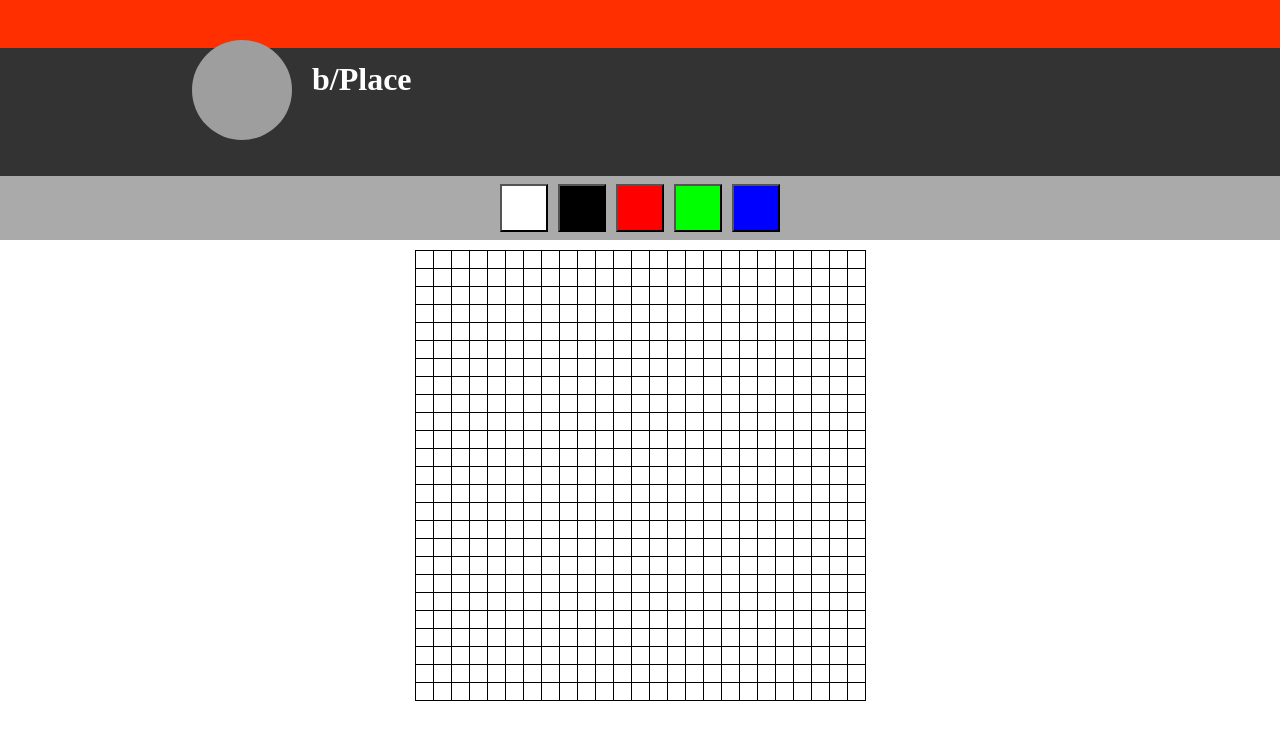
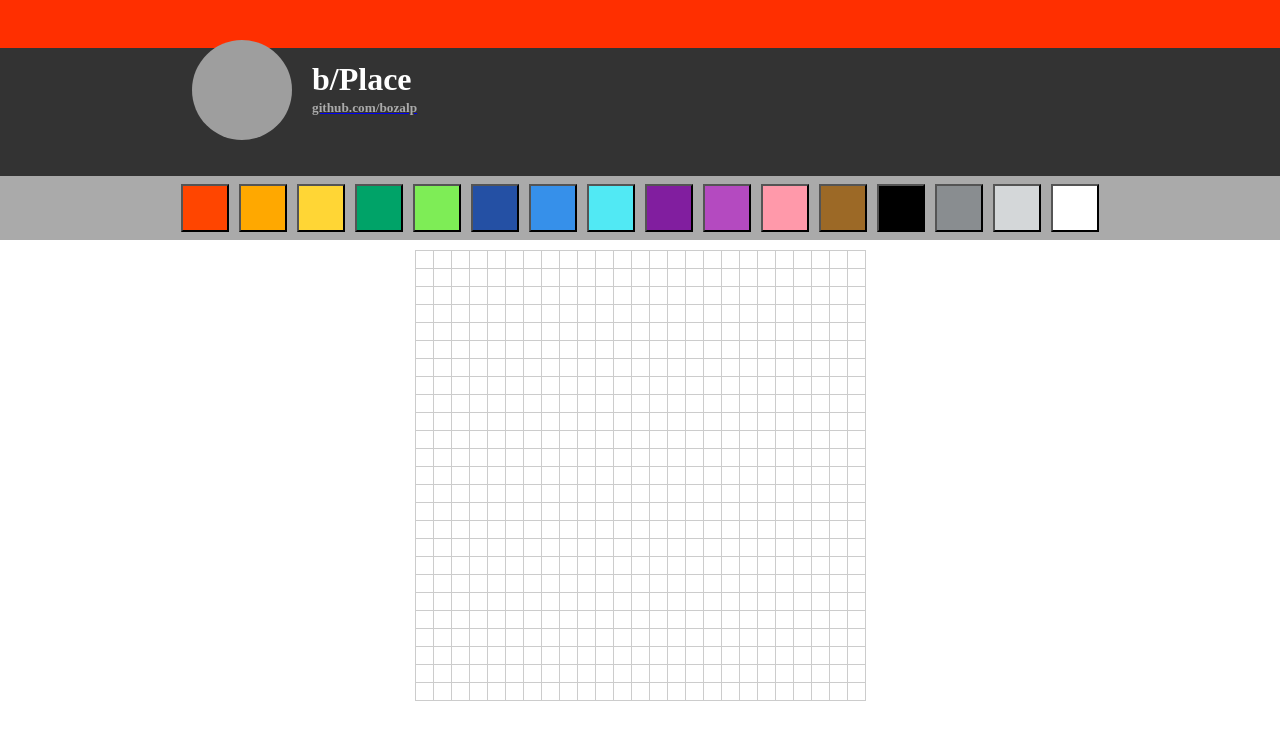
Before and after one commit to bozalp/bPlace, a plain HTML site: page index.html in a window 1280 px wide. Drawn offline with Linux system fonts and the light colour scheme; grey boxes are pictures that could not be loaded.

Commit message:
colors changed

```diff
--- a/index.html
+++ b/index.html
@@ -1,6 +1,5 @@
 <!DOCTYPE html>
 <html lang="en">
-
 
 <head>
     <meta charset="UTF-8">
@@ -19,20 +18,15 @@
         <div class="black"></div>
         <div class="logo">
             <img src="https://avatars.githubusercontent.com/u/33182788?v=4" alt="">
-            <h1>b/Place</h1>
+            <div>
+                <h1>b/Place</h1>
+                <a href="https://github.com/bozalp" target="_blank">
+                    <h5>github.com/bozalp</h5>
+                </a>
+            </div>
         </div>
     </header>
-    <div class="colors">
-        <button class="color-button" id="white" style="background-color: #fff;">
-        </button>
-        <button class="color-button" id="black" style="background-color: #000;">
-        </button>
-        <button class="color-button" id="red" style="background-color: #f00;">
-        </button>
-        <button class="color-button" id="green" style="background-color: #0f0;">
-        </button>
-        <button class="color-button" id="blue" style="background-color: #00f;">
-        </button>
+    <div class="colors" id="colors">
     </div>
     <table>
         <tbody id="canva"></tbody>
--- a/script.js
+++ b/script.js
@@ -4,14 +4,43 @@ const emptyBox = document.getElementById("empty-box");
 
 let selectedColor = "#fff";
 
-const red = document.getElementById("red");
-const green = document.getElementById("green");
-const blue = document.getElementById("blue");
-const white = document.getElementById("white");
-const black = document.getElementById("black");
+colorsButtons = [];
+colorHexCodes = [
+    "#ff4500",
+    "#ffa800",
+    "#ffd635",
+    "#00a368",
+    "#7eed56",
+    "#2450a4",
+    "#3690ea",
+    "#51e9f4",
+    "#811e9f",
+    "#b44ac0",
+    "#ff99aa",
+    "#9c6926",
+    "#000",
+    "#898d90",
+    "#d4d7d9",
+    "#fff",
+]
 
-colorsButtons = [red, green, blue, black, white];
+CreateMatrix();
+CreateColorsButton();
+SelectBoxColor();
+ChangeBoxColor();
 
+function CreateColorsButton() {
+
+    for (let i = 0; i < colorHexCodes.length; i++) {
+        const button = document.createElement("button");
+        button.style.backgroundColor = colorHexCodes[i];
+        button.className = "color-button";
+        colorsButtons[i] = button;
+        colors.appendChild(button);
+    }
+}
+
+function CreateMatrix() {
     for (let i = 0; i < 25; i++) {
         const row = document.createElement("tr");
 
@@ -22,17 +51,21 @@ for (let i = 0; i < 25; i++) {
         }
         canva.appendChild(row);
     }
+}
 
+function SelectBoxColor() {
     const buttons = document.querySelectorAll('td');
     buttons.forEach(b => {
         b.addEventListener('click', () =>
             b.style.backgroundColor = selectedColor
         );
     })
+}
 
-
+function ChangeBoxColor() {
     colorsButtons.forEach(b => {
         b.addEventListener('click', () => {
             selectedColor = b.style.backgroundColor;
         });
     })
+}
--- a/style.css
+++ b/style.css
@@ -27,8 +27,15 @@ header .logo>img {
     border-radius: 50px;
 }
 
-header .logo>h1 {
+header .logo>div>h1 {
     margin-left: 20px;
+}
+
+header a>h5{
+    color: #aaa;
+    margin-left: 20px;
+    margin-top: -20px;
+    text-decoration: none;
 }
 
 table {
@@ -42,7 +49,7 @@ table {
 td {
     width: 15px;
     height: 15px;
-    border: 1px solid #000;
+    border: 1px solid #ccc;
     text-align: center;
 }
 
```
Lines whose indentation alone changed are shown as unchanged.
